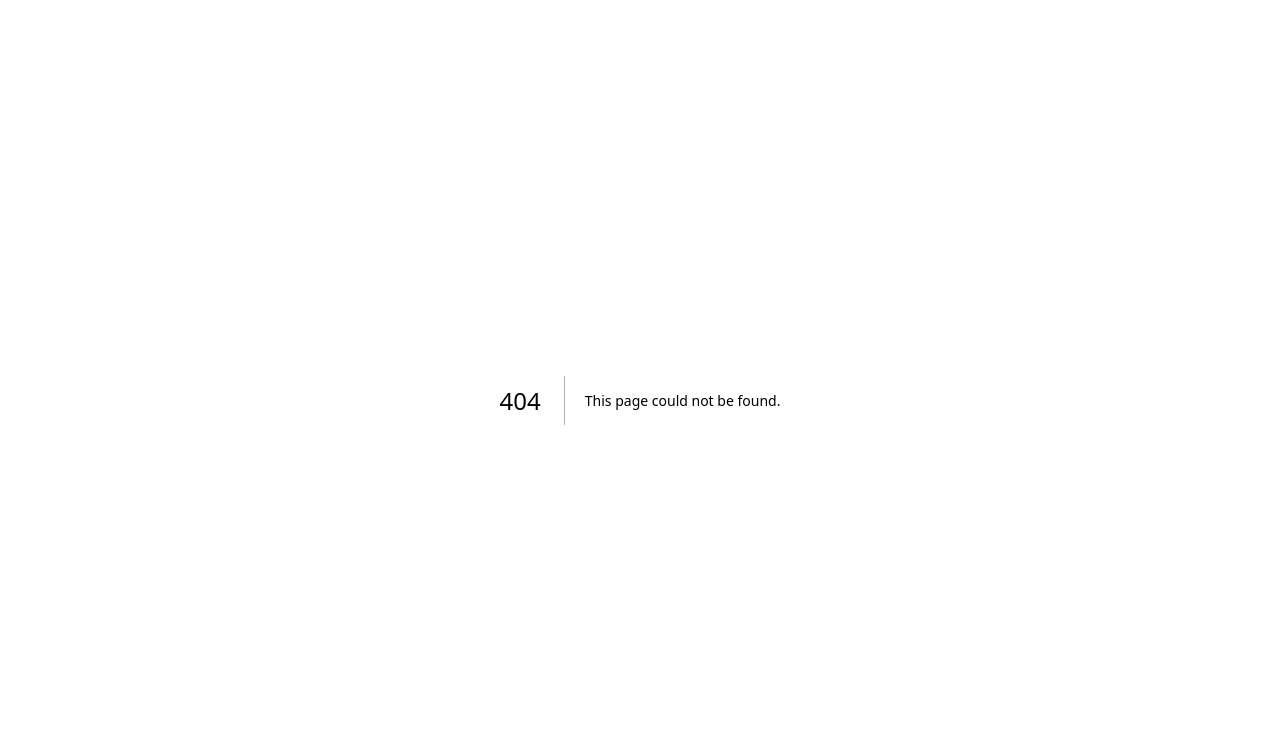
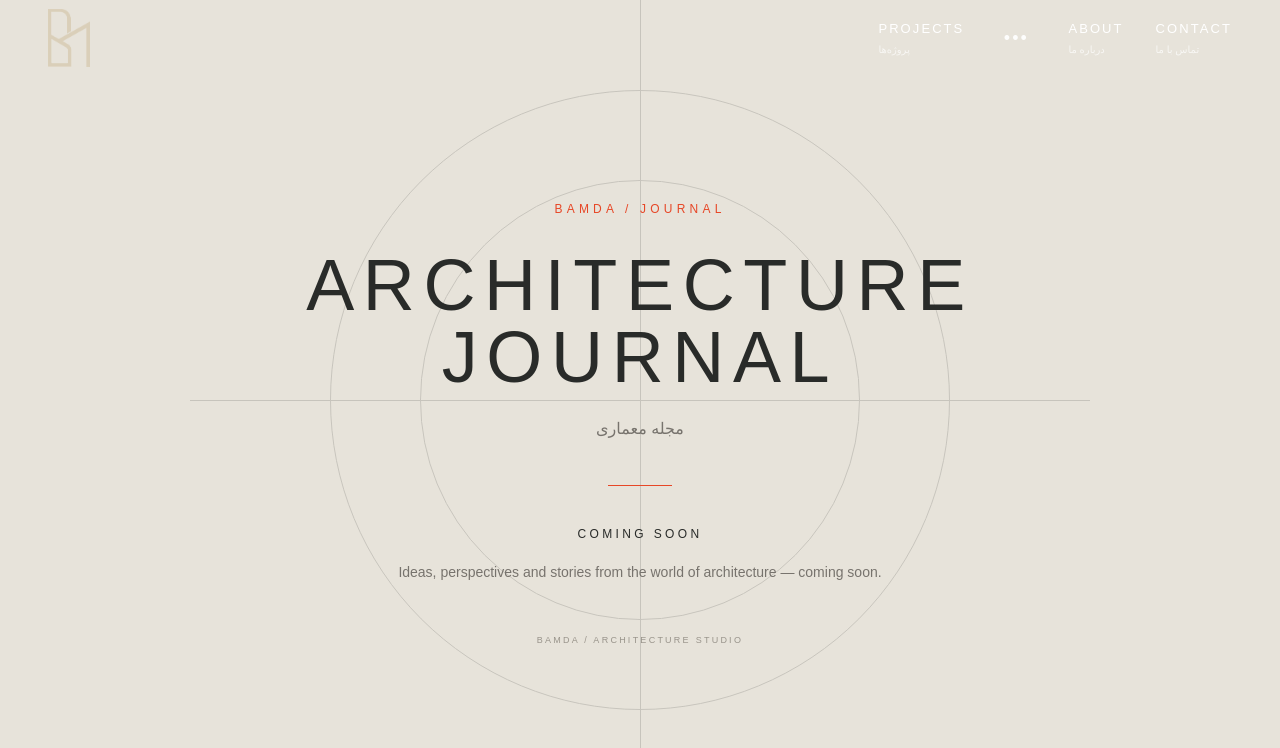
Before and after one commit to baranmasoumi2000-coder/bamda, a Next.js app: page /journal in a window 1280 px wide. Before the commit this address had no page. Shown: the top 748 px of the page. Built offline with nearby package versions, Linux system fonts and the light colour scheme.

Commit message:
Add coming soon pages for library and journal

```diff
--- /dev/null
+++ b/app/journal/page.tsx
@@ -0,0 +1,12 @@
+import ComingSoon from "@/components/ComingSoon";
+
+export default function JournalPage() {
+  return (
+    <ComingSoon
+      eyebrow="BAMDA / JOURNAL"
+      title="ARCHITECTURE JOURNAL"
+      persianTitle="مجله معماری"
+      subtitle="Ideas, perspectives and stories from the world of architecture — coming soon."
+    />
+  );
+}
```
